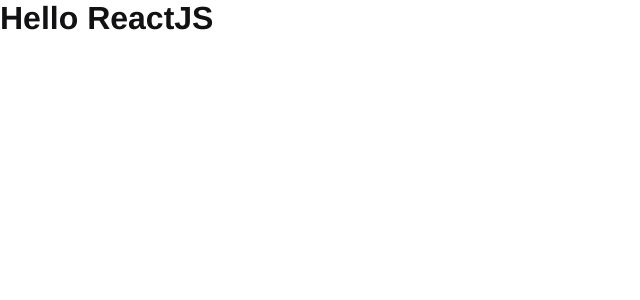
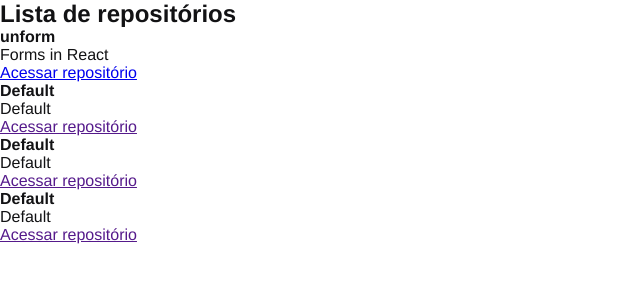
Before and after one commit to davilos/github-explorer, a React app: page / in a window 1280 px wide. Shown: the top 300 px of the page, without its empty margins (0-640 px from the left). Built offline with nearby package versions, Linux system fonts and the light colour scheme.

Commit message:
refactor: altera o componente

```diff
--- a/src/App.jsx
+++ b/src/App.jsx
@@ -1,5 +1,6 @@
+import { RepositoryList } from "./components/RepositoryList";
 import "./styles/global.scss";
 
 export function App() {
-  return <h1>Hello ReactJS</h1>;
+  return <RepositoryList />;
 }
```
